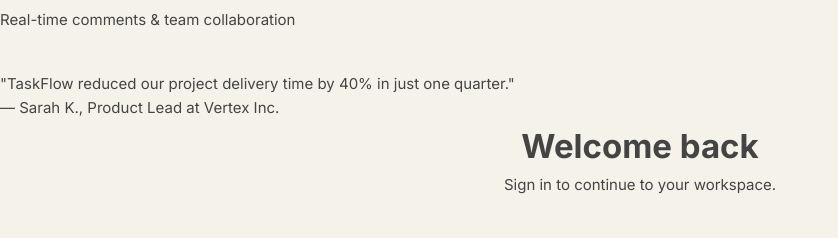
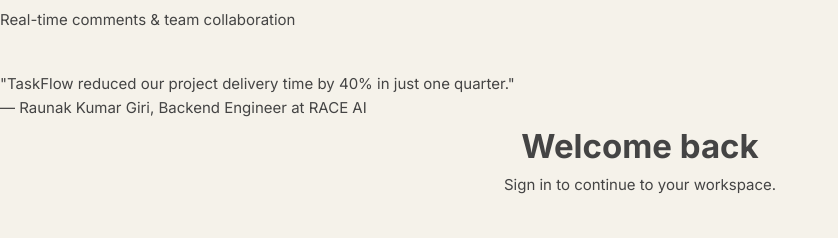
Before and after one commit to raunak23427/Task-Manager, a Django app: page /accounts/login/ in a window 1280 px wide. Shown: the part 4205-4443 px from the top of the page, without its empty margins (0-838 px from the left). Run offline with Django 5.2, Linux system fonts and the light colour scheme.

Commit message:
style(auth): update testimonial author to Raunak Kumar Giri

```diff
--- a/templates/accounts/login.html
+++ b/templates/accounts/login.html
@@ -42,7 +42,7 @@
     <!-- Restored Testimonial -->
     <div class="auth-testimonial" style="margin-top: 40px;">
       <p class="auth-testimonial-text">"TaskFlow reduced our project delivery time by 40% in just one quarter."</p>
-      <p class="auth-testimonial-author">&mdash; Sarah K., Product Lead at Vertex Inc.</p>
+      <p class="auth-testimonial-author">&mdash; Raunak Kumar Giri, Backend Engineer at RACE AI</p>
     </div>
   </div>
 
```
